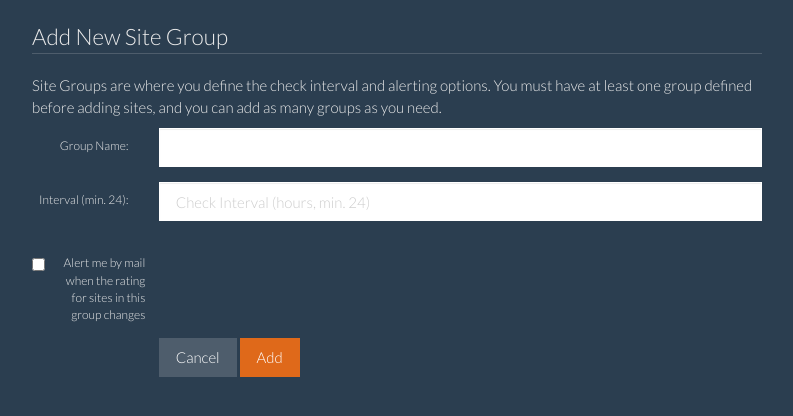
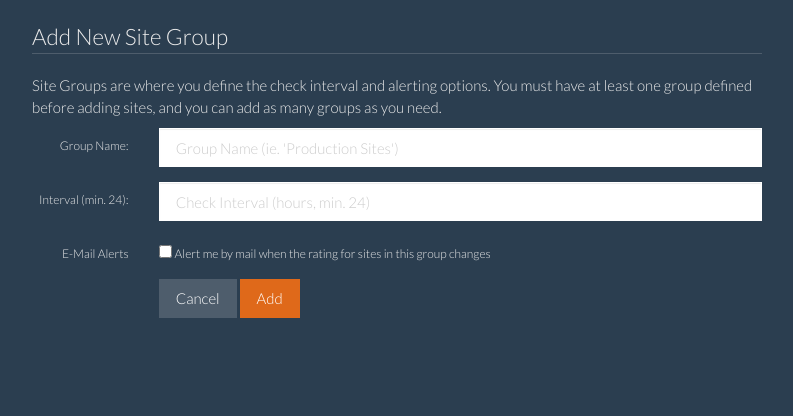
Before and after one commit to tykling/sslscout, a Django app: template src/sslscout/templates/add_sitegroup.html in a window 1280 px wide. Shown: the part 40-456 px from the top of the page, without its empty margins (53-846 px from the left). Run offline with Django 3.2, Linux system fonts and the light colour scheme; the template is opened without the code that fills it, so the values that code supplies are empty; some libraries are stand-ins or nearby versions.

Commit message:
more work on sitegroups

```diff
--- a/src/sslscout/forms.py
+++ b/src/sslscout/forms.py
@@ -15,7 +15,7 @@ class SiteGroupForm(forms.ModelForm):
         fields = ('name','interval_hours','alert')
 
     def clean(self):
-        cleaned_data = super(AddSiteGroupForm, self).clean()
+        cleaned_data = super(SiteGroupForm, self).clean()
         interval_hours = cleaned_data.get("interval_hours")
         if interval_hours < 24:
             msg = u"The lowest permitted check interval is 24 hours."
--- a/src/sslscout/templates/add_sitegroup.html
+++ b/src/sslscout/templates/add_sitegroup.html
@@ -24,22 +24,21 @@
                                 <div class="form-group">
                                     <label for="id_name" class="col-lg-2 control-label">Group Name:</label>
                                     <div class="col-lg-10">
-                                        <input value="{{ form.name.value|default_if_none:""  }}" type="text" name="name" class="form-control" id="id_name">
+                                        <input value="{{ form.name.value|default_if_none:""  }}" type="text" name="name" class="form-control" id="id_name" placeholder="Group Name (ie. 'Production Sites')">
                                     </div>
                                 </div>
 
                                 <div class="form-group">
                                     <label for="id_interval_hours" class="col-lg-2 control-label">Interval (min. 24):</label> {% if form.interval_hours.errors %} <span class="error">{{ form.interval_hours.errors|join:", " }}</span>{% endif %}
                                     <div class="col-lg-10">
-                                        <input value="{{ form.interval_hours.value|default_if_none:"" }}" type="text" name="interval_hours" class="form-control" id="id_interval_hours" placeholder="Check Interval (hours, min. 24)">
+                                        <input value="{{ form.interval_hours.value|default_if_none:"" }}" type="number" name="interval_hours" class="form-control" id="id_interval_hours" placeholder="Check Interval (hours, min. 24)">
                                     </div>
                                 </div>
 
                                 <div class="form-group">
-                                    <div class="checkbox">
-                                        <label for="id_alert" class="col-lg-2 control-label">
-                                            <input type="checkbox" name="alert" id="id_alert" {% if form.alert %}checked{% endif %} > Alert me by mail when the rating for sites in this group changes
-                                        </label>
+                                    <label for="id_alert" class="col-lg-2 control-label">E-Mail Alerts</label>
+                                    <div class="col-lg-10">
+                                        <input type="checkbox" name="alert" id="id_alert" {% if form.alert %}checked{% endif %} > <label for="id_alert" class="control-label">Alert me by mail when the rating for sites in this group changes</label>
                                     </div>
                                 </div>
 
```
